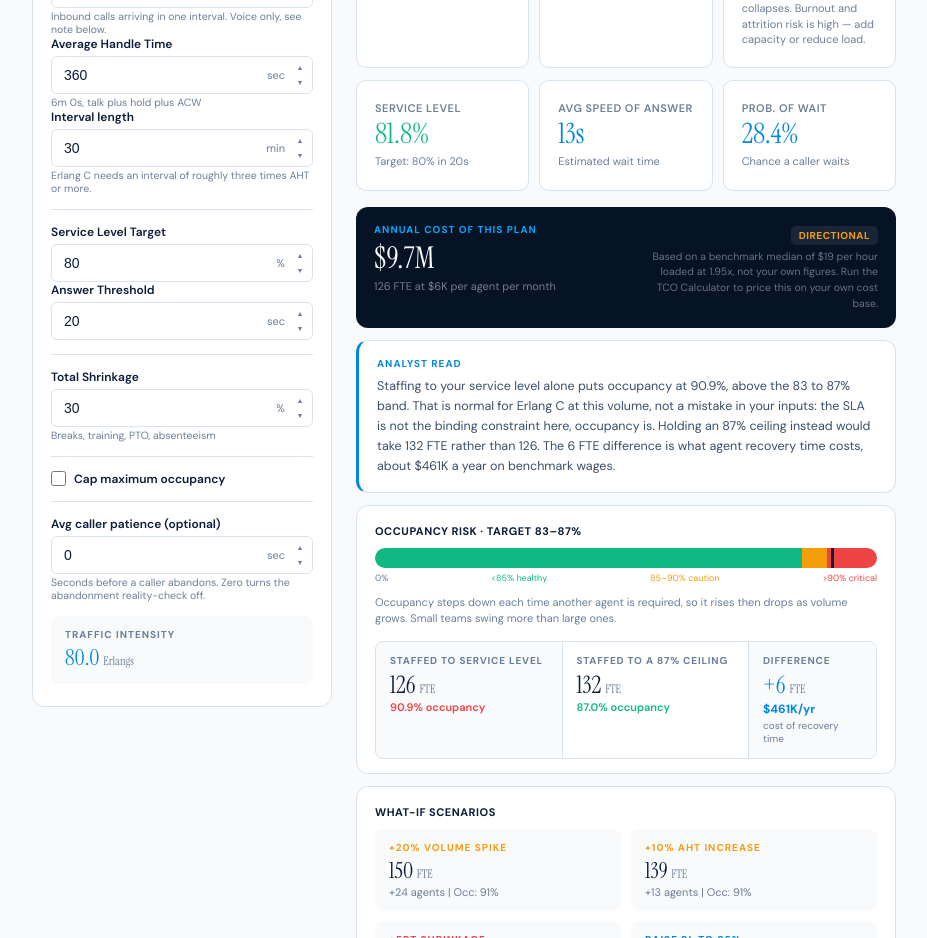
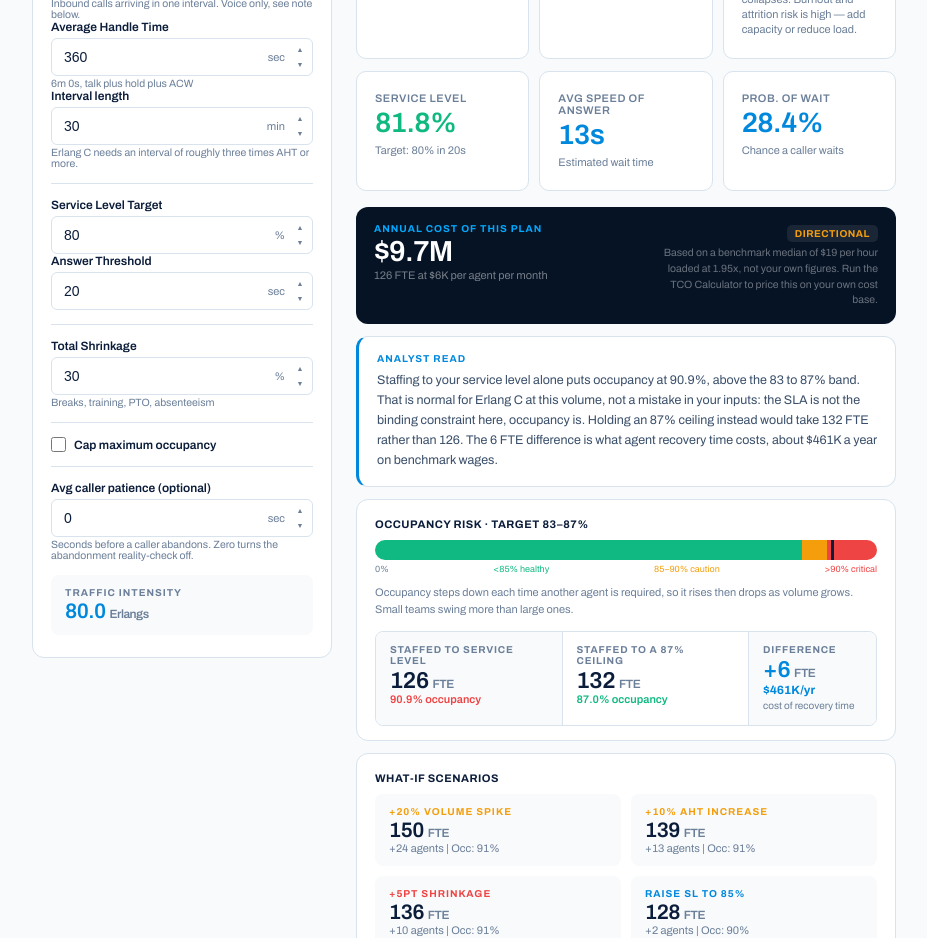
Before and after one commit to thomasbakerj-lgtm/CENTER-OF-CX, a React (Vite) app: page /tools/staffing-calculator in a window 1280 px wide. Shown: the part 340-1278 px from the top of the page, without its empty margins (176-1103 px from the left). Built offline with nearby package versions, Linux system fonts and the light colour scheme.

Commit message:
Update StaffingCalculator.jsx

```diff
--- a/StaffingCalculator.jsx
+++ b/StaffingCalculator.jsx
@@ -4,6 +4,7 @@ import { COLORS, BENCH, classifyOccupancy, classifyShrinkage } from "./src/lib/b
 import { publishToolResult, getExternalPrimitive } from "./src/lib/toolData";
 import { readScenario, clearScenarioParam } from "./src/lib/scenarioUrl";
 import NumField from "./src/lib/NumField";
+import { FONT, FONT_IMPORT_CSS, TYPE, W, NUM } from "./src/lib/type";
 
 const NAVY = COLORS.navy, DEEP = "#061325", ELECTRIC = COLORS.electric, LIGHT = "#00AAFF";
 const WARM = "#F8FAFB", SLATE = "#3A4F6A", MUTED = COLORS.muted, BORDER = "#D8E3ED";
@@ -201,7 +202,7 @@ const fmtMS = (s) => `${Math.floor(s / 60)}m ${s % 60}s`;
 const S = ({ label, value, sub, color }) => (
   <div style={{ background: "#fff", border: `1px solid ${BORDER}`, borderRadius: 10, padding: "20px 18px" }}>
     <div style={{ fontSize: 11, fontWeight: 600, color: MUTED, letterSpacing: 0.5, textTransform: "uppercase", marginBottom: 4 }}>{label}</div>
-    <div style={{ fontFamily: "'Instrument Serif', Georgia, serif", fontSize: 28, color: color || ELECTRIC, lineHeight: 1.1 }}>{value}</div>
+    <div style={{ ...TYPE.statValue, fontSize: 28, color: color || ELECTRIC }}>{value}</div>
     {sub && <div style={{ fontSize: 11, color: MUTED, marginTop: 4, lineHeight: 1.4 }}>{sub}</div>}
   </div>
 );
@@ -299,8 +300,8 @@ export default function StaffingCalculator() {
   const occSub = r.capped ? `Held under your ${capPct}% cap. ${occInfo.message}` : occInfo.message;
 
   return (
-    <div style={{ fontFamily: "'DM Sans',sans-serif", minHeight: "100vh", background: WARM }}>
-      <style>{`@import url('https://fonts.googleapis.com/css2?family=DM+Sans:ital,opsz,wght@0,9..40,300;0,9..40,400;0,9..40,500;0,9..40,600;0,9..40,700&family=Instrument+Serif:ital@0;1&display=swap');*,*::before,*::after{box-sizing:border-box;margin:0;padding:0}body{font-family:'DM Sans',sans-serif;background:#fff;color:${NAVY};-webkit-font-smoothing:antialiased}a{text-decoration:none;color:inherit}input[type=number]::-webkit-inner-spin-button{opacity:1}@media(max-width:700px){.calc-grid{grid-template-columns:1fr!important}.stat-grid{grid-template-columns:1fr 1fr!important}}`}</style>
+    <div style={{ fontFamily: FONT, minHeight: "100vh", background: WARM }}>
+      <style>{`${FONT_IMPORT_CSS}*,*::before,*::after{box-sizing:border-box;margin:0;padding:0}body{font-family:${FONT};background:#fff;color:${NAVY};-webkit-font-smoothing:antialiased}a{text-decoration:none;color:inherit}input[type=number]::-webkit-inner-spin-button{opacity:1}@media(max-width:700px){.calc-grid{grid-template-columns:1fr!important}.stat-grid{grid-template-columns:1fr 1fr!important}}`}</style>
 
       <nav style={{ background: DEEP, padding: "16px 0" }}><div style={{ ...WRAP, display: "flex", alignItems: "center", justifyContent: "space-between" }}><a href="/" style={{ display: "flex", alignItems: "center", gap: 10 }}><LogoMark size={30} /><span style={{ color: "#fff", fontWeight: 600, fontSize: 14 }}>THE CENTER OF <span style={{ color: LIGHT }}>CX</span></span></a><a href="/how-to-choose" style={{ color: "rgba(255,255,255,0.5)", fontSize: 13 }}>← Back to Tools</a></div></nav>
 
@@ -308,7 +309,7 @@ export default function StaffingCalculator() {
         <div style={{ display: "flex", justifyContent: "space-between", alignItems: "center", flexWrap: "wrap", gap: 12, marginBottom: 8 }}>
           <div>
             <span style={{ color: ELECTRIC, fontSize: 11, fontWeight: 700, letterSpacing: 2, textTransform: "uppercase" }}>Erlang C Staffing Model</span>
-            <h1 style={{ fontFamily: "'Instrument Serif',Georgia,serif", fontSize: 26, fontWeight: 400, color: NAVY, margin: "4px 0 0" }}>Staffing Requirement Calculator</h1>
+            <h1 style={{ ...TYPE.h1, fontSize: 25, color: NAVY, margin: "5px 0 0" }}>Staffing Requirement Calculator</h1>
           </div>
           <div style={{ display: "flex", alignItems: "center", gap: 8 }}>
             {isCustom && <span style={{ fontSize: 11, fontWeight: 700, color: ELECTRIC, background: "#E6F4FB", padding: "4px 8px", borderRadius: 5, letterSpacing: 0.5, textTransform: "uppercase" }}>Custom</span>}
@@ -343,7 +344,7 @@ export default function StaffingCalculator() {
 
             <div style={{ background: WARM, borderRadius: 8, padding: "12px 14px", marginTop: 14 }}>
               <div style={{ fontSize: 10, fontWeight: 700, color: MUTED, letterSpacing: 1, textTransform: "uppercase", marginBottom: 2 }}>Traffic Intensity</div>
-              <div style={{ fontFamily: "'Instrument Serif',Georgia,serif", fontSize: 22, color: ELECTRIC }}>{r.A.toFixed(1)} <span style={{ fontSize: 12, color: MUTED }}>Erlangs</span></div>
+              <div style={{ ...TYPE.statValue, fontSize: 21, color: ELECTRIC }}>{r.A.toFixed(1)} <span style={{ fontSize: 12, color: MUTED }}>Erlangs</span></div>
             </div>
           </div>
 
@@ -369,7 +370,7 @@ export default function StaffingCalculator() {
               <div style={{ display: "flex", justifyContent: "space-between", alignItems: "flex-start", gap: 14, flexWrap: "wrap" }}>
                 <div>
                   <div style={{ fontSize: 10, fontWeight: 700, color: LIGHT, letterSpacing: 1, textTransform: "uppercase" }}>Annual cost of this plan</div>
-                  <div style={{ fontFamily: "'Instrument Serif',Georgia,serif", fontSize: 30, color: "#fff", marginTop: 2 }}>{fmtMoney(cost.annual)}</div>
+                  <div style={{ ...TYPE.statValueLg, fontSize: 29, color: "#fff", marginTop: 3 }}>{fmtMoney(cost.annual)}</div>
                   <div style={{ fontSize: 11, color: "rgba(255,255,255,0.45)", marginTop: 2 }}>{r.sched} FTE at {fmtMoney(cost.perAgentMonth)} per agent per month</div>
                 </div>
                 <div style={{ textAlign: "right" }}>
@@ -398,18 +399,18 @@ export default function StaffingCalculator() {
                 <div style={{ display: "flex", gap: 0, marginTop: 14, border: `1px solid ${BORDER}`, borderRadius: 8, overflow: "hidden" }}>
                   <div style={{ flex: 1, padding: "12px 14px", background: WARM }}>
                     <div style={{ fontSize: 10, fontWeight: 700, color: MUTED, letterSpacing: 0.8, textTransform: "uppercase" }}>Staffed to service level</div>
-                    <div style={{ fontFamily: "'Instrument Serif',Georgia,serif", fontSize: 24, color: NAVY, marginTop: 2 }}>{r.sched} <span style={{ fontSize: 12, color: MUTED }}>FTE</span></div>
-                    <div style={{ fontSize: 11, color: occInfo.color, fontWeight: 600 }}>{(r.occ * 100).toFixed(1)}% occupancy</div>
+                    <div style={{ ...TYPE.statValue, fontSize: 23, color: NAVY, marginTop: 2 }}>{r.sched} <span style={{ fontSize: 12, color: MUTED }}>FTE</span></div>
+                    <div style={{ fontSize: 11, color: occInfo.color, fontWeight: 600, ...NUM }}>{(r.occ * 100).toFixed(1)}% occupancy</div>
                   </div>
                   <div style={{ flex: 1, padding: "12px 14px", background: "#fff", borderLeft: `1px solid ${BORDER}` }}>
                     <div style={{ fontSize: 10, fontWeight: 700, color: MUTED, letterSpacing: 0.8, textTransform: "uppercase" }}>Staffed to a {Math.round(pair.ceiling * 100)}% ceiling</div>
-                    <div style={{ fontFamily: "'Instrument Serif',Georgia,serif", fontSize: 24, color: NAVY, marginTop: 2 }}>{pair.sustainable.sched} <span style={{ fontSize: 12, color: MUTED }}>FTE</span></div>
-                    <div style={{ fontSize: 11, color: GREEN, fontWeight: 600 }}>{(pair.sustainable.occ * 100).toFixed(1)}% occupancy</div>
+                    <div style={{ ...TYPE.statValue, fontSize: 23, color: NAVY, marginTop: 2 }}>{pair.sustainable.sched} <span style={{ fontSize: 12, color: MUTED }}>FTE</span></div>
+                    <div style={{ fontSize: 11, color: GREEN, fontWeight: 600, ...NUM }}>{(pair.sustainable.occ * 100).toFixed(1)}% occupancy</div>
                   </div>
                   <div style={{ flex: "0 0 128px", padding: "12px 14px", background: WARM, borderLeft: `1px solid ${BORDER}` }}>
                     <div style={{ fontSize: 10, fontWeight: 700, color: MUTED, letterSpacing: 0.8, textTransform: "uppercase" }}>Difference</div>
-                    <div style={{ fontFamily: "'Instrument Serif',Georgia,serif", fontSize: 24, color: ELECTRIC, marginTop: 2 }}>+{pair.deltaFte} <span style={{ fontSize: 12, color: MUTED }}>FTE</span></div>
-                    <div style={{ fontSize: 12, fontWeight: 700, color: ELECTRIC, marginTop: 1 }}>{fmtMoney(recoveryAnnual)}/yr</div>
+                    <div style={{ ...TYPE.statValue, fontSize: 23, color: ELECTRIC, marginTop: 2 }}>+{pair.deltaFte} <span style={{ fontSize: 12, color: MUTED }}>FTE</span></div>
+                    <div style={{ fontSize: 12, fontWeight: 700, color: ELECTRIC, marginTop: 1, ...NUM }}>{fmtMoney(recoveryAnnual)}/yr</div>
                     <div style={{ fontSize: 10, color: MUTED, lineHeight: 1.35, marginTop: 2 }}>cost of recovery time</div>
                   </div>
                 </div>
@@ -439,8 +440,8 @@ export default function StaffingCalculator() {
                 ].map((s, i) => (
                   <div key={i} style={{ background: WARM, borderRadius: 8, padding: "12px 14px" }}>
                     <div style={{ fontSize: 10, fontWeight: 700, color: s.c, letterSpacing: 1, textTransform: "uppercase" }}>{s.label}</div>
-                    <div style={{ fontFamily: "'Instrument Serif',Georgia,serif", fontSize: 22, color: NAVY, marginTop: 2 }}>{s.r2.sched} <span style={{ fontSize: 12, color: MUTED }}>FTE</span></div>
-                    <div style={{ fontSize: 11, color: MUTED }}>{s.r2.sched - r.sched >= 0 ? "+" : ""}{s.r2.sched - r.sched} agents | Occ: {(s.r2.occ * 100).toFixed(0)}%</div>
+                    <div style={{ ...TYPE.statValue, fontSize: 21, color: NAVY, marginTop: 2 }}>{s.r2.sched} <span style={{ fontSize: 12, color: MUTED }}>FTE</span></div>
+                    <div style={{ fontSize: 11, color: MUTED, ...NUM }}>{s.r2.sched - r.sched >= 0 ? "+" : ""}{s.r2.sched - r.sched} agents | Occ: {(s.r2.occ * 100).toFixed(0)}%</div>
                   </div>
                 ))}
               </div>
@@ -453,7 +454,7 @@ export default function StaffingCalculator() {
               </button>
               {showBench && (
                 <div style={{ marginTop: 12, overflowX: "auto" }}>
-                  <table style={{ width: "100%", borderCollapse: "collapse", fontSize: 12 }}>
+                  <table style={{ width: "100%", borderCollapse: "collapse", fontSize: 12, ...NUM }}>
                     <thead><tr style={{ textAlign: "left", color: MUTED, fontSize: 10, textTransform: "uppercase", letterSpacing: 0.5 }}>
                       <th style={{ padding: "6px 8px 6px 0" }}>Industry</th><th style={{ padding: 6 }}>AHT</th><th style={{ padding: 6 }}>Shrinkage</th><th style={{ padding: 6 }}>SL Target</th><th style={{ padding: 6 }}>Calls/agent/hr*</th>
                     </tr></thead>
@@ -464,7 +465,7 @@ export default function StaffingCalculator() {
                           <td style={{ padding: 8 }}>{fmtMS(pp.aht)}</td>
                           <td style={{ padding: 8 }}>{Math.round(pp.shrink * 100)}%</td>
                           <td style={{ padding: 8 }}>{Math.round(pp.slT * 100)}% / {pp.slS}s</td>
-                          <td style={{ padding: 8 }}>{(0.85 * 3600 / pp.aht).toFixed(1)}</td>
+                          <td style={{ padding: 8, ...NUM }}>{(0.85 * 3600 / pp.aht).toFixed(1)}</td>
                         </tr>
                       ))}
                     </tbody>
```
